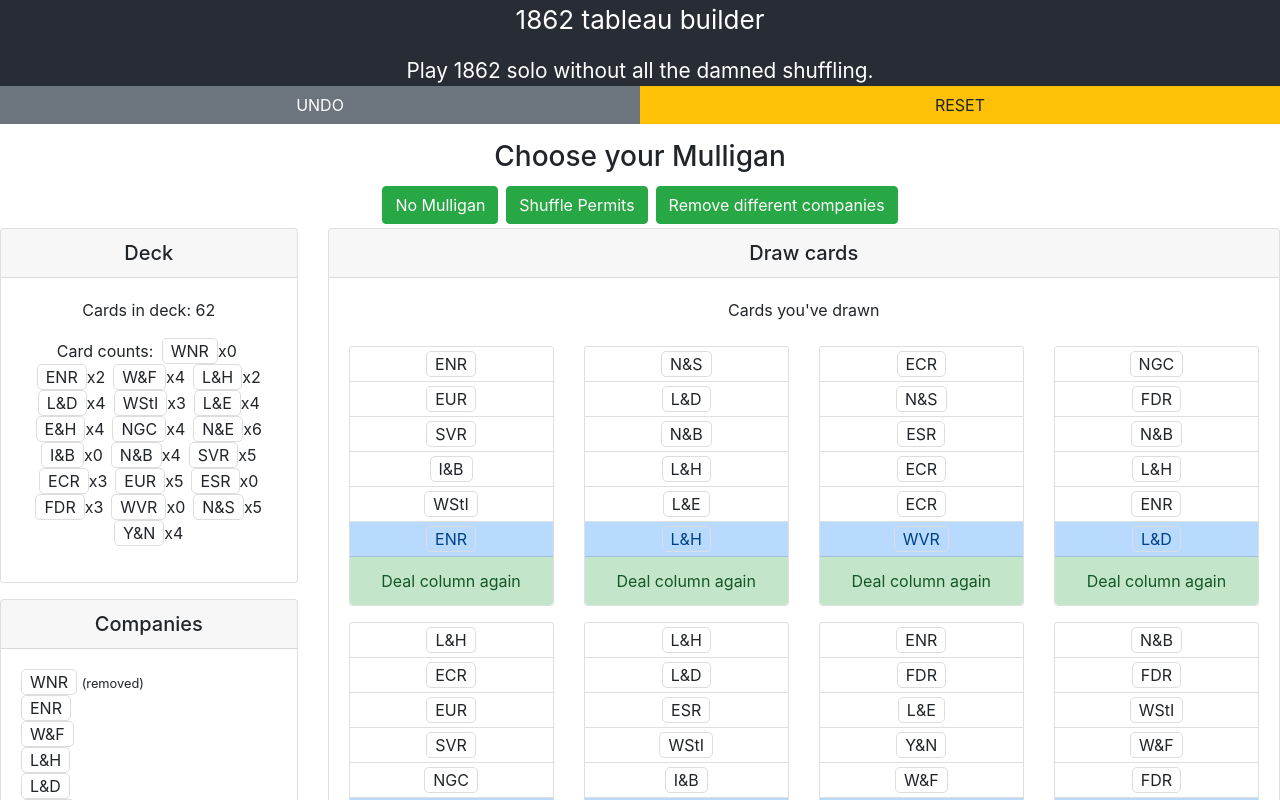
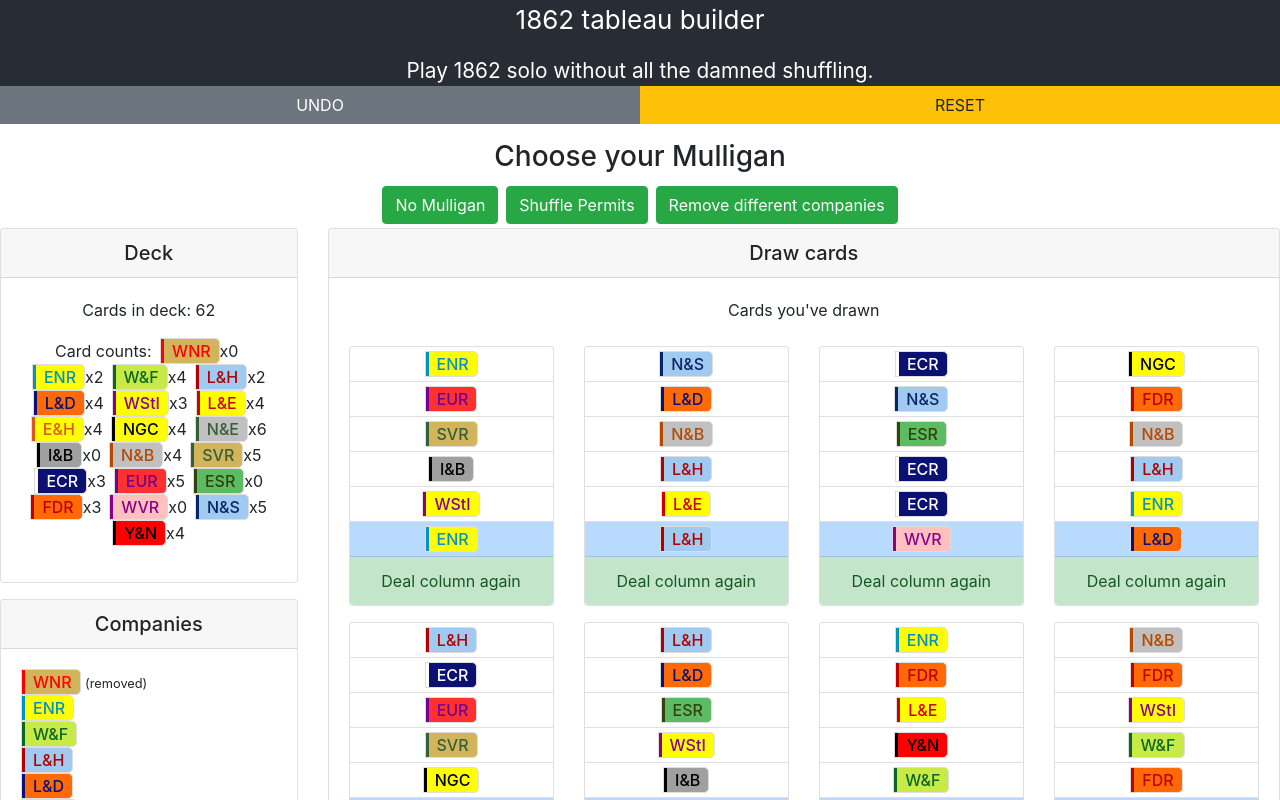
Before and after one commit to hcarver/1862-tableau, a React (Create React App) app: page / in a window 1280 px wide. Both pictures are taken after a click on the button "Easy (10 columns)". Shown: the top 800 px of the page. Built offline with nearby package versions, Linux system fonts and the light colour scheme.

Commit message:
Use company colours when displaying companies

```diff
--- a/src/App.css
+++ b/src/App.css
@@ -38,9 +38,13 @@
 
 .stock-card {
   border: #DDD 1px solid;
-  border-radius: 5px;
+  border-top-right-radius: 5px;
+  border-bottom-right-radius: 5px;
+  position: relative;
+  padding-left: 3px;
 }
 
 .stock-card-text {
   padding: 3px 8px;
+  font-weight: 500;
 }
--- a/src/cpts/Company.jsx
+++ b/src/cpts/Company.jsx
@@ -1,7 +1,94 @@
 import React from 'react'
 
+// Extracted from the 18xx.games code for 1862
+const COMPANY_COLURS = {
+  'E&H': {
+    color: '#FFFF00',
+    text_color: '#DD571C',
+  },
+  'ECR': {
+    color: '#0A1172',
+    text_color: '#FFFFFF',
+  },
+  'ENR': {
+    color: '#FFFF00',
+    text_color: '#0492C2',
+  },
+  'ESR': {
+    color: '#5DBB63',
+    text_color: '#30430E',
+  },
+  'EUR': {
+    color: '#FF3030',
+    text_color: '#710193',
+  },
+  'FDR': {
+    color: '#FF6A06',
+    text_color: '#C00000',
+  },
+  'I&B': {
+    color: '#A0A0A0',
+    text_color: '#000000',
+  },
+  'L&D': {
+    color: '#FF6A06',
+    text_color: '#0A1172',
+  },
+  'L&E': {
+    color: '#FFFF00',
+    text_color: '#D00000',
+  },
+  'L&H': {
+    color: '#A1CAF1',
+    text_color: '#B00000',
+  },
+  'N&B': {
+    color: '#C0C0C0',
+    text_color: '#B64900',
+  },
+  'N&E': {
+    color: '#C0C0C0',
+    text_color: '#355E3B',
+  },
+  'N&S': {
+    color: '#A1CAF1',
+    text_color: '#082567',
+  },
+  'Y&N': {
+    color: '#ff0000',
+    text_color: '#000000',
+  },
+  'NGC': {
+    color: '#FFFF00',
+    text_color: '#000000',
+  },
+  'SVR': {
+    color: '#D2B55B',
+    text_color: '#355E3B',
+  },
+  'WNR': {
+    color: '#D2B55B',
+    text_color: '#FF0000',
+  },
+  'W&F': {
+    color: '#C7EA46',
+    text_color: '#0B6623',
+  },
+  'WVR': {
+    color: '#FFC0C0',
+    text_color: '#8B008B',
+  },
+  'WStI': {
+    color: '#FFFF00',
+    text_color: '#8B008B',
+  },
+}
+
 const Company = ({company}) => {
-  return <span className="d-inline-block stock-card">
+  const colour_object = COMPANY_COLURS[company]
+
+  return <span className="d-inline-block stock-card" style={{color: colour_object.text_color, backgroundColor: colour_object.color}}>
+    <span style={{position: "absolute", width: "3px", top: "0px", bottom: "0px", left: "0px", backgroundColor: colour_object.text_color}}></span>
     <span className="stock-card-text">
       {company}
     </span>
```
